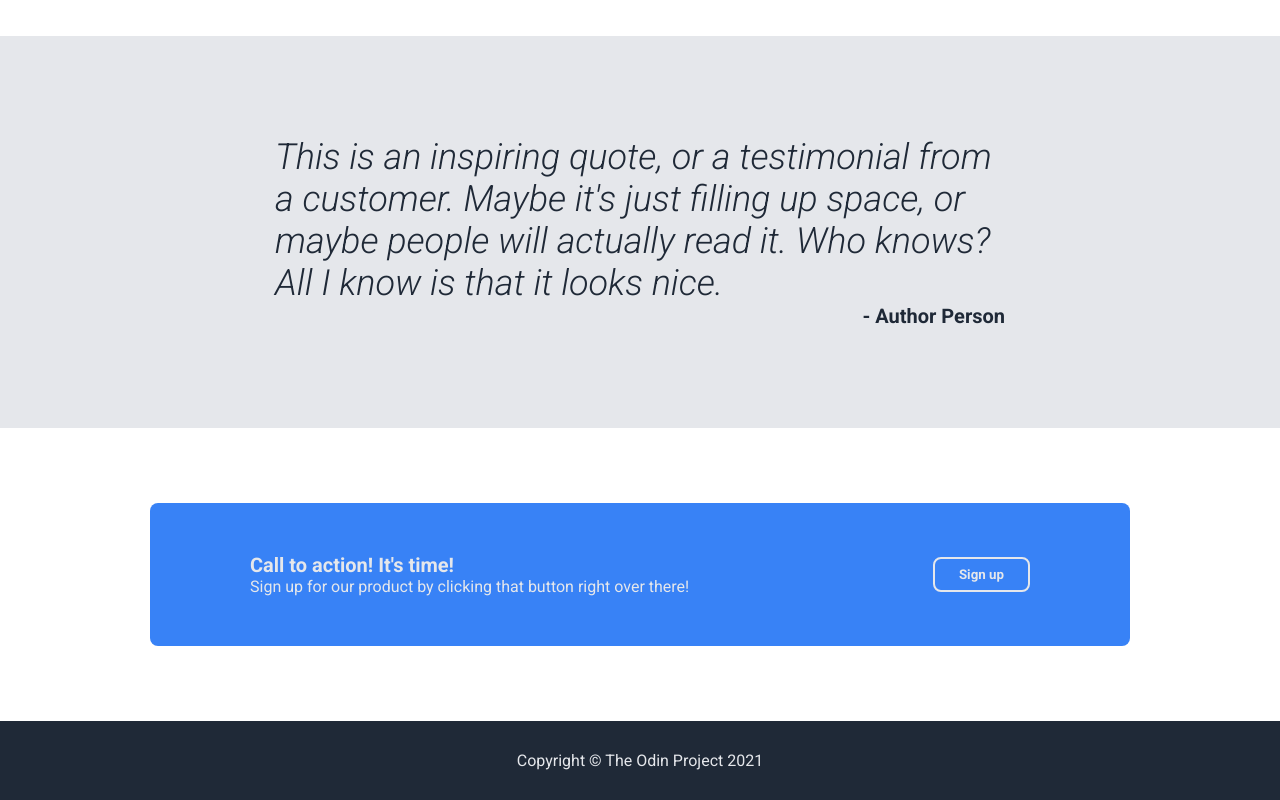
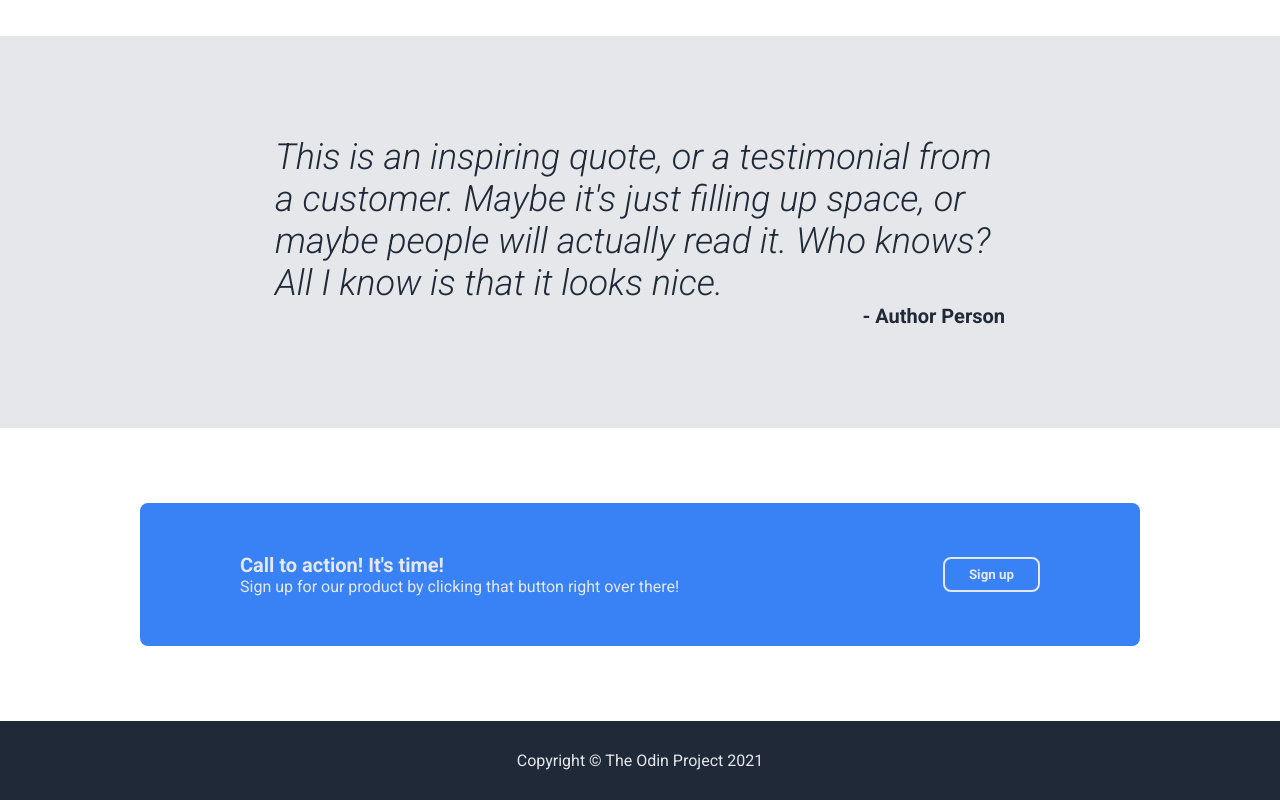
Before and after one commit to Dapherr/landing-page, a plain HTML site: page index.html in a window 1280 px wide. Shown: the part 825-1625 px from the top of the page. Drawn offline with Linux system fonts and the light colour scheme.

Commit message:
Add max-width to CTA section

```diff
--- a/style.css
+++ b/style.css
@@ -54,7 +54,6 @@ a {
     color: #F9FAF8;
     padding: 100px 150px;
     align-items: center;
-
 }
 
 .hero-info,
@@ -158,11 +157,12 @@ a {
     display: flex;
     background-color: #3882F6;
     color: #E5E7EB;
-    margin: 75px 150px;
+    margin: 75px auto;
     padding: 50px 100px;
     border-radius: 8px;
     align-items: center;
     justify-content: space-between;
+    max-width: 1000px;
 }
 
 .cta-heading {
```
Also changed, not shown: photos/hero-cat.jpg (deleted).
